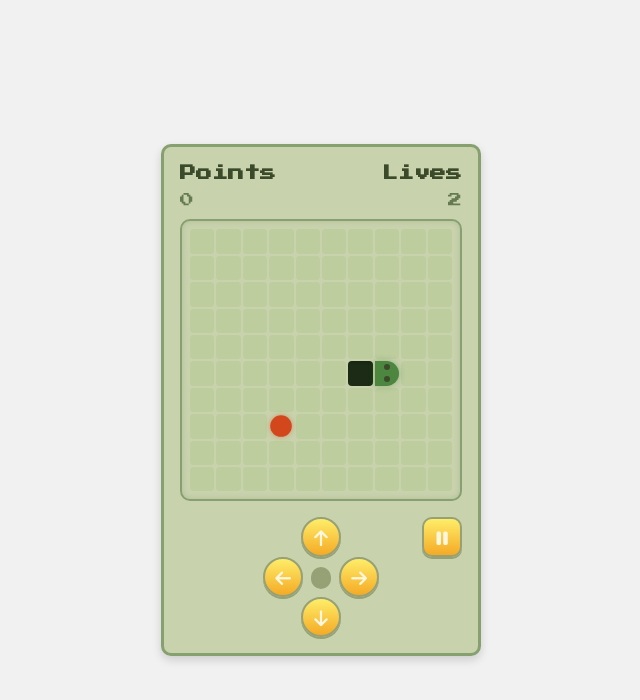
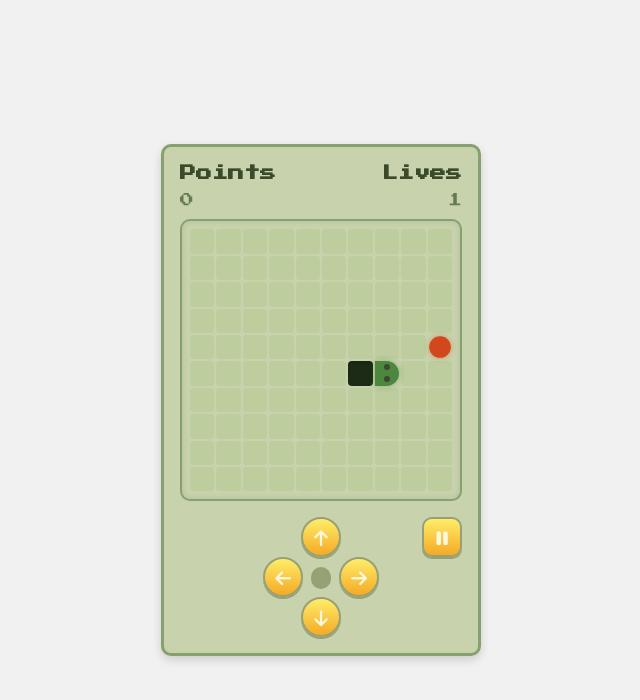
Before and after one commit to JoseRicardoPE/app-snake-game, an Angular app: page / in a window 1280 px wide. Shown: the top 700 px of the page, without its empty margins (319-959 px from the left). Built offline with nearby package versions, Linux system fonts and the light colour scheme.

Commit message:
Reduce player lives from 3 to 1

```diff
--- a/src/app/app.component.ts
+++ b/src/app/app.component.ts
@@ -14,7 +14,7 @@ export class AppComponent {
   @Input() externalDirection: string | null = null;
   @Input() pauseSignal: boolean = false;
   isPaused = false;
-  lives: number = 2;
+  lives: number = 1;
   score: number = 0;
 
   togglePauseUI() {
--- a/src/app/components/board/board.component.ts
+++ b/src/app/components/board/board.component.ts
@@ -19,7 +19,7 @@ export class BoardComponent implements OnInit {
   snake: number[] = [];
   food = 0;
   gameInterval: any;
-  lives: number = 2;
+  lives: number = 1;
   score: number = 0;
   snake_speed: number = 600;
   level_speed: number = 1;
@@ -145,7 +145,7 @@ export class BoardComponent implements OnInit {
   }
 
   get difficulty(): number {
-    return Math.floor(this.BASE_SPEED / this.snake_speed);
+    return Math.max(1, Math.floor(this.BASE_SPEED / this.snake_speed));
   }
 
   increaseSpeed() {
@@ -165,7 +165,7 @@ export class BoardComponent implements OnInit {
 
   // Reset the entire game
   resetGame() {
-    this.lives = 2;
+    this.lives = 1;
     this.livesChange.emit(this.lives);
 
     this.score = 0;
```
